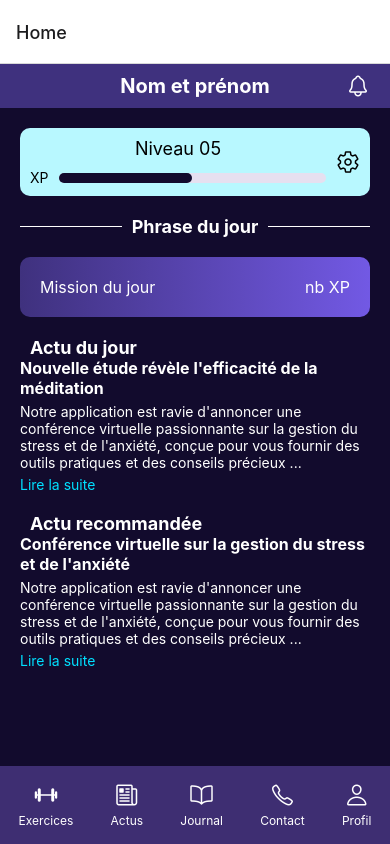
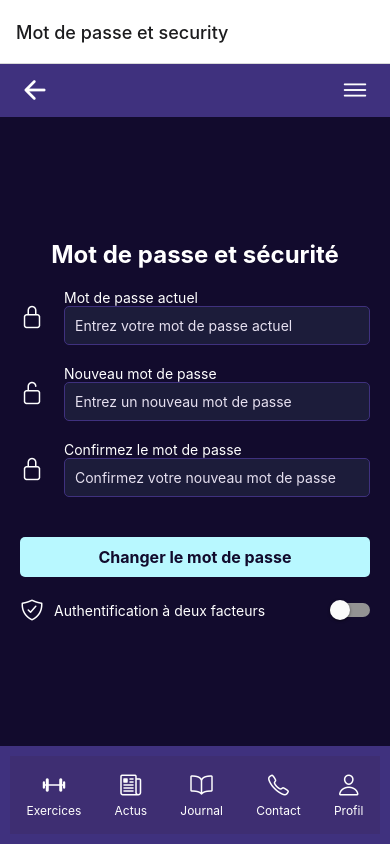
Before and after one commit to EstherMhV/HealfingApp, a React Native app: screen /PasswordSecurity in a window 390 px wide. Built offline with nearby package versions, Linux system fonts and the light colour scheme.

Commit message:
maj screens of section settings

```diff
--- a/App.js
+++ b/App.js
@@ -16,14 +16,16 @@ import Settings from "./screens/settingsScreen.jsx";
 import AddDataDiary from "./screens/addDataDiary.jsx";
 import DailyMissions from "./screens/dailyMissions.jsx";
 import Chargement from "./screens/chargementScreen.jsx";
-import PersonalData from "./screens/personalDataScreen.jsx";
+
 import Exercice from "./screens/exercices/_id/exercice_id.jsx";
 import ExerciceGo from "./screens/exercices/_id/exercice_go.jsx";
 import ArtTherapy from "./screens/exercices/artTherapyScreen.jsx";
 import Meditation from "./screens/exercices/meditationScreen.jsx";
 import CategoriesExercices from "./screens/categoriesExercices.jsx";
 import Mindfulness from "./screens/exercices/mindfulnessScreen.jsx";
+import PersonalData from "./screens/settings/personalDataScreen.jsx";
 import DeepBreathing from "./screens/exercices/deepBreathingScreen.jsx";
+import PasswordSecurity from "./screens/settings/passwordSecurity.jsx";
 import MuscleRelaxation from "./screens/exercices/muscleRelaxationScreen.jsx";
 import SensoryAnchoring from "./screens/exercices/sensoryAnchoringScreen.jsx";
 import AuditoryRelaxation from "./screens/exercices/auditoryRelaxationScreen.jsx";
@@ -34,7 +36,7 @@ export default function App() {
   return (
     <View style={styles.container}>
       <NavigationContainer>
-        <Stack.Navigator initialRouteName="Home">
+        <Stack.Navigator initialRouteName="PasswordSecurity">
           <Stack.Screen
             name="SignUp"
             component={SignUp}
@@ -99,6 +101,11 @@ export default function App() {
             name="Settings"
             component={Settings}
             options={{ title: "Paramètres" }}
+          />
+          <Stack.Screen
+            name="PasswordSecurity"
+            component={PasswordSecurity}
+            options={{ title: "Mot de passe et security" }}
           />
           <Stack.Screen
             name="personalData"
--- a/screens/exercices/_id/exercice_id.jsx
+++ b/screens/exercices/_id/exercice_id.jsx
@@ -39,7 +39,7 @@ const Exercice = ({ navigation }) => {
           Finissez en état de calme profond.
         </Text>
         <TouchableOpacity
-          onPress={() => navigation.goBack("ExerciceGo")}
+          onPress={() => navigation.navigate("ExerciceGo")}
           style={styles.button}
         >
           <Text style={styles.buttonText}>Commencer</Text>
--- /dev/null
+++ b/screens/settings/passwordSecurity.jsx
@@ -0,0 +1,207 @@
+import {
+  View,
+  Text,
+  StyleSheet,
+  TouchableOpacity,
+  TextInput,
+  Switch,
+  ScrollView,
+} from "react-native";
+import { useState } from "react";
+import Menu from "../../components/Menu.jsx";
+import { Ionicons } from "@expo/vector-icons";
+
+const PasswordSecurity = ({ navigation }) => {
+  const [currentPassword, setCurrentPassword] = useState("");
+  const [newPassword, setNewPassword] = useState("");
+  const [confirmPassword, setConfirmPassword] = useState("");
+  const [isTwoFactorEnabled, setIsTwoFactorEnabled] = useState(false);
+
+  return (
+    <View style={styles.container}>
+      <View style={styles.header}>
+        <TouchableOpacity onPress={() => navigation.navigate("Settings")}>
+          <Ionicons name="arrow-back-outline" size={30} color="#fff" />
+        </TouchableOpacity>
+        <TouchableOpacity>
+          <Ionicons name="menu-outline" size={30} color="#fff" />
+        </TouchableOpacity>
+      </View>
+
+      <ScrollView contentContainerStyle={styles.content}>
+        <Text style={styles.title}>Mot de passe et sécurité</Text>
+
+        <View style={styles.formGroup}>
+          <Ionicons
+            name="lock-closed-outline"
+            size={24}
+            color="#fff"
+            style={styles.icon}
+          />
+          <View style={styles.inputContainer}>
+            <Text style={styles.label}>Mot de passe actuel</Text>
+            <TextInput
+              style={styles.input}
+              secureTextEntry
+              value={currentPassword}
+              onChangeText={setCurrentPassword}
+              placeholder="Entrez votre mot de passe actuel"
+              placeholderTextColor="#E6E0F0"
+            />
+          </View>
+        </View>
+
+        <View style={styles.formGroup}>
+          <Ionicons
+            name="lock-open-outline"
+            size={24}
+            color="#fff"
+            style={styles.icon}
+          />
+          <View style={styles.inputContainer}>
+            <Text style={styles.label}>Nouveau mot de passe</Text>
+            <TextInput
+              style={styles.input}
+              secureTextEntry
+              value={newPassword}
+              onChangeText={setNewPassword}
+              placeholder="Entrez un nouveau mot de passe"
+              placeholderTextColor="#E6E0F0"
+            />
+          </View>
+        </View>
+
+        <View style={styles.formGroup}>
+          <Ionicons
+            name="lock-closed-outline"
+            size={24}
+            color="#fff"
+            style={styles.icon}
+          />
+          <View style={styles.inputContainer}>
+            <Text style={styles.label}>Confirmez le mot de passe</Text>
+            <TextInput
+              style={styles.input}
+              secureTextEntry
+              value={confirmPassword}
+              onChangeText={setConfirmPassword}
+              placeholder="Confirmez votre nouveau mot de passe"
+              placeholderTextColor="#E6E0F0"
+            />
+          </View>
+        </View>
+
+        <TouchableOpacity style={styles.button}>
+          <Text style={styles.buttonText}>Changer le mot de passe</Text>
+        </TouchableOpacity>
+
+        <View style={[styles.formGroup, styles.twoFactorGroup]}>
+          <Ionicons
+            name="shield-checkmark-outline"
+            size={24}
+            color="#fff"
+            style={styles.icon}
+          />
+          <View style={styles.switchContainer}>
+            <Text style={styles.label}>Authentification à deux facteurs</Text>
+            <Switch
+              value={isTwoFactorEnabled}
+              onValueChange={setIsTwoFactorEnabled}
+              style={styles.switch}
+            />
+          </View>
+        </View>
+      </ScrollView>
+
+      <View style={styles.footer}>
+        <Menu navigation={navigation} />
+      </View>
+    </View>
+  );
+};
+
+const styles = StyleSheet.create({
+  container: {
+    flex: 1,
+    backgroundColor: "#120B2D",
+  },
+  header: {
+    flexDirection: "row",
+    justifyContent: "space-between",
+    alignItems: "center",
+    paddingHorizontal: 20,
+    paddingVertical: 10,
+    backgroundColor: "#3F317E",
+  },
+  content: {
+    flexGrow: 1,
+    justifyContent: "center",
+    alignItems: "center",
+    paddingHorizontal: 20,
+    paddingVertical: 10,
+  },
+  title: {
+    color: "#fff",
+    fontSize: 24,
+    fontWeight: "bold",
+    marginBottom: 20,
+    textAlign: "center",
+  },
+  formGroup: {
+    flexDirection: "row",
+    alignItems: "center",
+    marginBottom: 20,
+    width: "100%",
+  },
+  inputContainer: {
+    flex: 1,
+    marginLeft: 10,
+  },
+  switchContainer: {
+    flexDirection: "row",
+    alignItems: "center",
+    justifyContent: "space-between",
+    flex: 1,
+  },
+  twoFactorGroup: {
+    marginBottom: 0,
+  },
+  label: {
+    color: "#fff",
+  },
+  input: {
+    backgroundColor: "#1c1c3a",
+    color: "#fff",
+    padding: 10,
+    borderRadius: 5,
+    borderColor: "#3F317E",
+    borderWidth: 1,
+  },
+  icon: {
+    marginRight: 10,
+  },
+  button: {
+    backgroundColor: "#B8F8FF",
+    paddingVertical: 10,
+    paddingHorizontal: 20,
+    borderRadius: 5,
+    alignItems: "center",
+    marginTop: 20,
+    marginBottom: 20,
+    width: "100%",
+  },
+  buttonText: {
+    color: "#120B2D",
+    fontSize: 16,
+    fontWeight: "bold",
+  },
+  footer: {
+    backgroundColor: "#3F317E",
+    padding: 10,
+  },
+  switch: {
+    marginLeft: 10,
+  },
+});
+
+export default PasswordSecurity;
--- a/screens/personalDataScreen.jsx
+++ b/screens/settings/personalDataScreen.jsx
@@ -1,4 +1,4 @@
-import Menu from "../components/Menu.jsx";
+import Menu from "../../components/Menu.jsx";
 import { Ionicons } from "@expo/vector-icons";
 import { View, Text, StyleSheet, TouchableOpacity } from "react-native";
 
@@ -13,6 +13,18 @@ const PersonalData = ({ navigation }) => {
       <Text style={styles.title}>Informations personnelles</Text>
 
       <View style={styles.infoContainer}>
+      <View style={styles.infoRow}>
+          <View style={styles.infoTextContainer}>
+            <Text style={styles.infoLabel}>Pseudo</Text>
+            <Text style={styles.infoValue}>username</Text>
+          </View>
+          <TouchableOpacity
+            style={styles.modifyButton}
+            onPress={() => navigation.navigate("")}
+          >
+            <Text style={styles.modifyText}>Modifier</Text>
+          </TouchableOpacity>
+        </View>
         <View style={styles.infoRow}>
           <View style={styles.infoTextContainer}>
             <Text style={styles.infoLabel}>Nom</Text>
@@ -29,6 +41,30 @@ const PersonalData = ({ navigation }) => {
           <View style={styles.infoTextContainer}>
             <Text style={styles.infoLabel}>Prénom</Text>
             <Text style={styles.infoValue}>Sophie</Text>
+          </View>
+          <TouchableOpacity
+            style={styles.modifyButton}
+            onPress={() => navigation.navigate("")}
+          >
+            <Text style={styles.modifyText}>Modifier</Text>
+          </TouchableOpacity>
+        </View>
+        <View style={styles.infoRow}>
+          <View style={styles.infoTextContainer}>
+            <Text style={styles.infoLabel}>Date de naissance</Text>
+            <Text style={styles.infoValue}>01/01/2024</Text>
+          </View>
+          <TouchableOpacity
+            style={styles.modifyButton}
+            onPress={() => navigation.navigate("")}
+          >
+            <Text style={styles.modifyText}>Modifier</Text>
+          </TouchableOpacity>
+        </View>
+        <View style={styles.infoRow}>
+          <View style={styles.infoTextContainer}>
+            <Text style={styles.infoLabel}>Genre</Text>
+            <Text style={styles.infoValue}>Autre</Text>
           </View>
           <TouchableOpacity
             style={styles.modifyButton}
```
